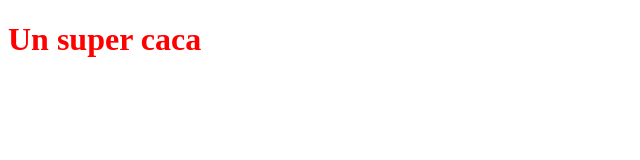
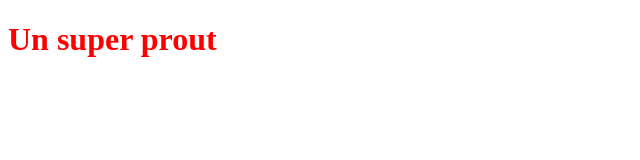
Before and after one commit to Coldkez/FirstProject, a plain HTML site: page index.html in a window 1280 px wide. Shown: the full height of the page, 0-640 px from the left. Drawn offline with Linux system fonts and the light colour scheme.

Commit message:
on passe au prout

```diff
--- a/index.html
+++ b/index.html
@@ -5,6 +5,6 @@
    <link rel="stylesheet" type="text/css" href="styles.css">
 </head>
 <body>
-   <h1>Un super caca</h1>
+   <h1>Un super prout</h1>
 </body>
 </html>
```
